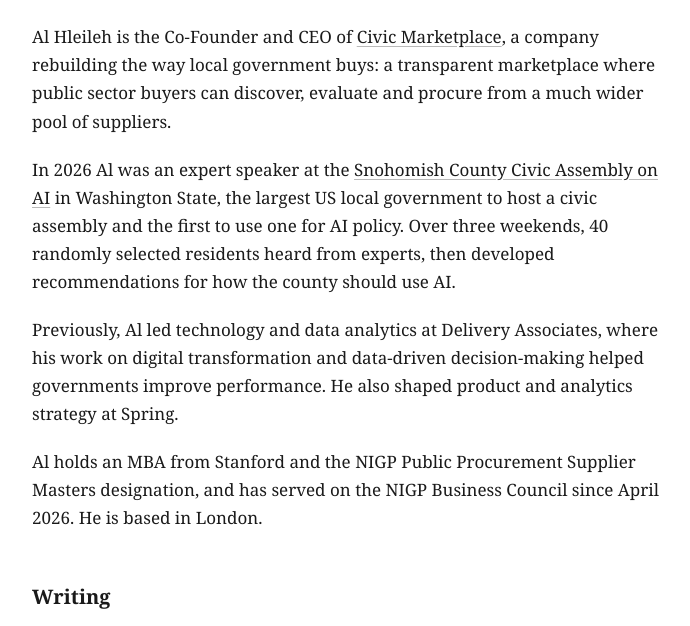
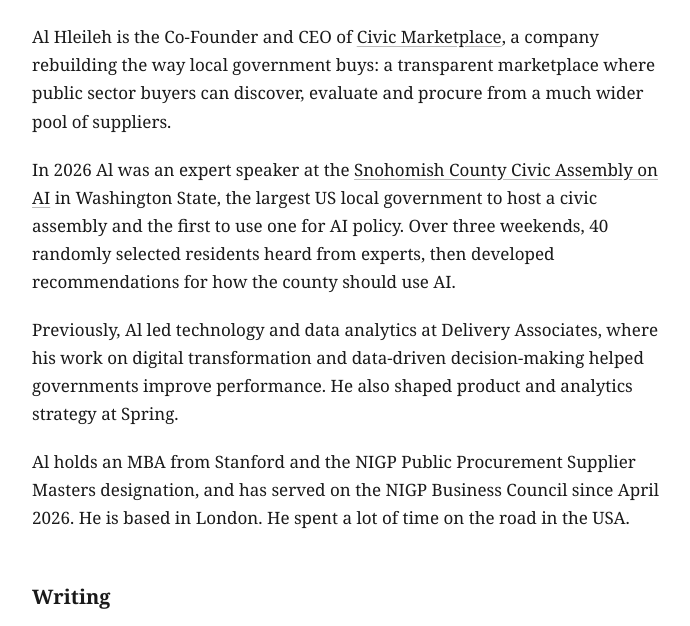
Before and after one commit to alhassan/alhleileh.com, a plain HTML site: page index.html in a window 1280 px wide. Shown: the part 132-758 px from the top of the page, without its empty margins (288-978 px from the left). Drawn offline with Linux system fonts and the light colour scheme.

Commit message:
Update index.html

```diff
--- a/index.html
+++ b/index.html
@@ -44,7 +44,7 @@
   <p>Al Hleileh is the Co-Founder and CEO of <a href="https://www.civicmarketplace.com/">Civic Marketplace</a>, a company rebuilding the way local government buys: a transparent marketplace where public sector buyers can discover, evaluate and procure from a much wider pool of suppliers.</p>
   <p>In 2026 Al was an expert speaker at the <a href="https://www.snococivicassembly.org/">Snohomish County Civic Assembly on AI</a> in Washington State, the largest US local government to host a civic assembly and the first to use one for AI policy. Over three weekends, 40 randomly selected residents heard from experts, then developed recommendations for how the county should use AI.</p>
   <p>Previously, Al led technology and data analytics at Delivery Associates, where his work on digital transformation and data-driven decision-making helped governments improve performance. He also shaped product and analytics strategy at Spring.</p>
-  <p>Al holds an MBA from Stanford and the NIGP Public Procurement Supplier Masters designation, and has served on the NIGP Business Council since April 2026. He is based in London.</p>
+  <p>Al holds an MBA from Stanford and the NIGP Public Procurement Supplier Masters designation, and has served on the NIGP Business Council since April 2026. He is based in London. He spent a lot of time on the road in the USA.</p>
 
   <h2>Writing</h2>
   <ul>
```
